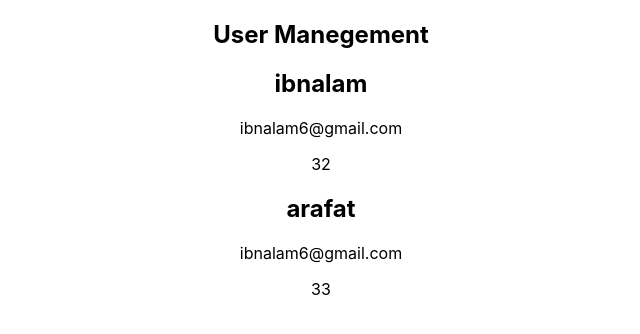
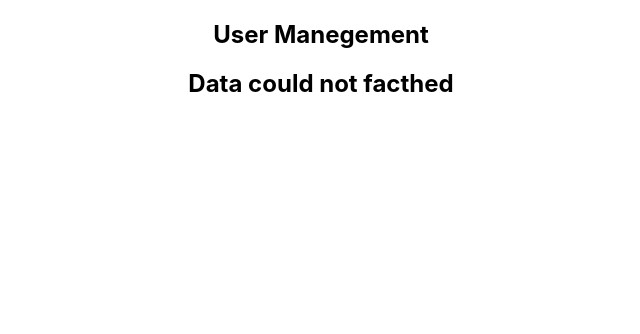
Before and after one commit to ibnalam/tscanis01, a React (Create React App) app: page / in a window 1280 px wide. Shown: the top 334 px of the page, without its empty margins (319-959 px from the left). Built offline with nearby package versions, Linux system fonts and the light colour scheme.

Commit message:
union demo

```diff
--- a/src/App.tsx
+++ b/src/App.tsx
@@ -2,7 +2,8 @@ import React from 'react';
 // import logo from './logo.svg';
 import './App.css';
 // import User from './components/User';
-import UserDemo from './components/UserDemo';
+// import UserDemo from './components/UserDemo';
+import DataFatch from './components/DataFatch';
 
 // const user1 = {  // create a objects
 //   name:'ibn alam',
@@ -14,25 +15,25 @@ import UserDemo from './components/UserDemo';
 
 
 
-const users = [
+// const users = [
 
-  {
-    id: 1,
-    name: "ibnalam",
-    email: "ibnalam6@gmail.com",
-    age: 32,
+//   {
+//     id: 1,
+//     name: "ibnalam",
+//     email: "ibnalam6@gmail.com",
+//     age: 32,
 
-  },
+//   },
 
-  {
-    id: 2,
-    name: "arafat",
-    email: "ibnalam6@gmail.com",
-    age: 33,
+//   {
+//     id: 2,
+//     name: "arafat",
+//     email: "ibnalam6@gmail.com",
+//     age: 33,
 
-  }
+//   }
 
-]
+// ]
 
 
 
@@ -51,7 +52,14 @@ function App() {
         lang={["bangla", "english"]}/>
         <p></p> */}
 
-          <UserDemo users={users}/>
+          {/* <UserDemo users={users}/> */}
+
+          <DataFatch status="error"/>
+
+
+
+
+
 
 
 
--- /dev/null
+++ b/src/components/DataFatch.tsx
@@ -0,0 +1,28 @@
+import React from 'react'
+
+
+// union
+
+
+type DataFatchProps = {
+    status: "Loading" | "error" | "success"
+}
+
+const DataFatch = ({status}: DataFatchProps) => {
+    if(status === "Loading"){
+        return <h2> Data Loading ....  </h2>
+    } else if(status === "error"){
+        return <h2> Data could not facthed</h2>
+    }else {
+
+    }
+
+  return (
+    <div>
+
+        <h2> Data facthed successfull</h2>
+    </div>
+  )
+}
+
+export default DataFatch
```
